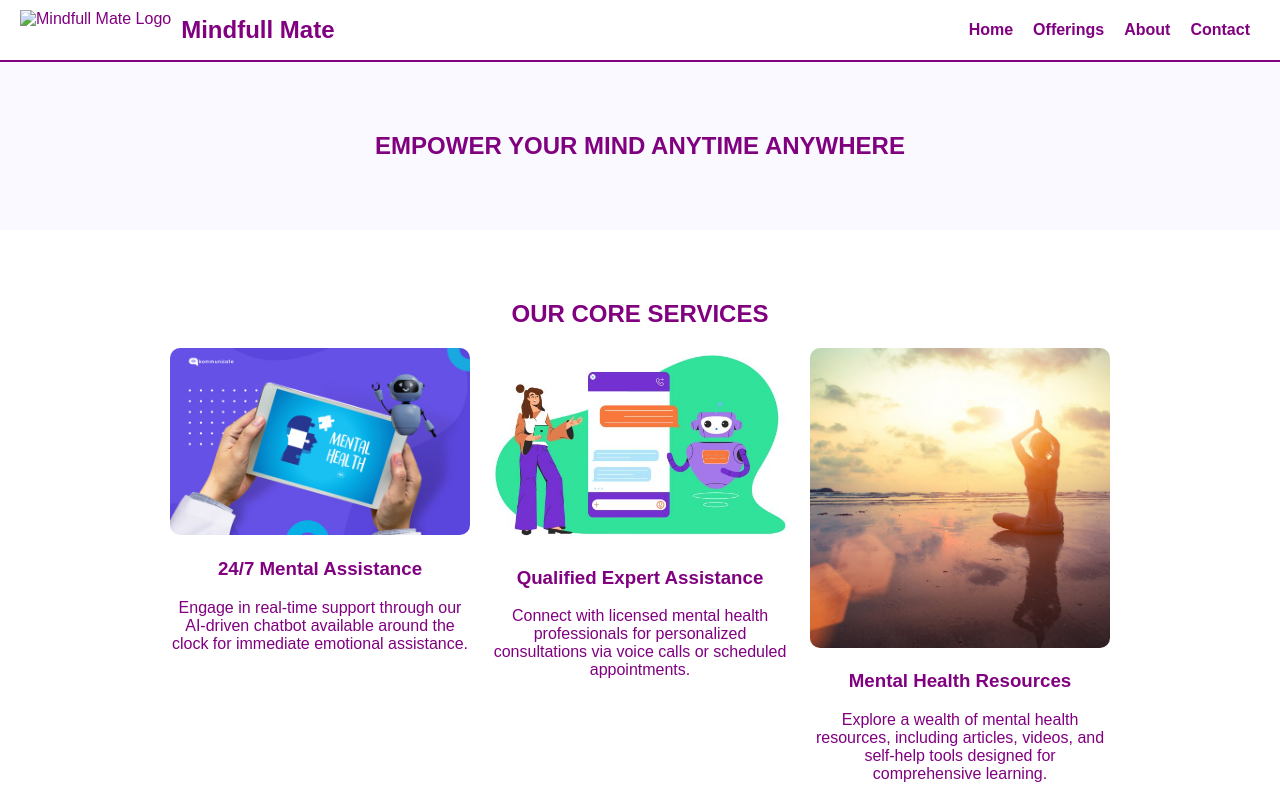
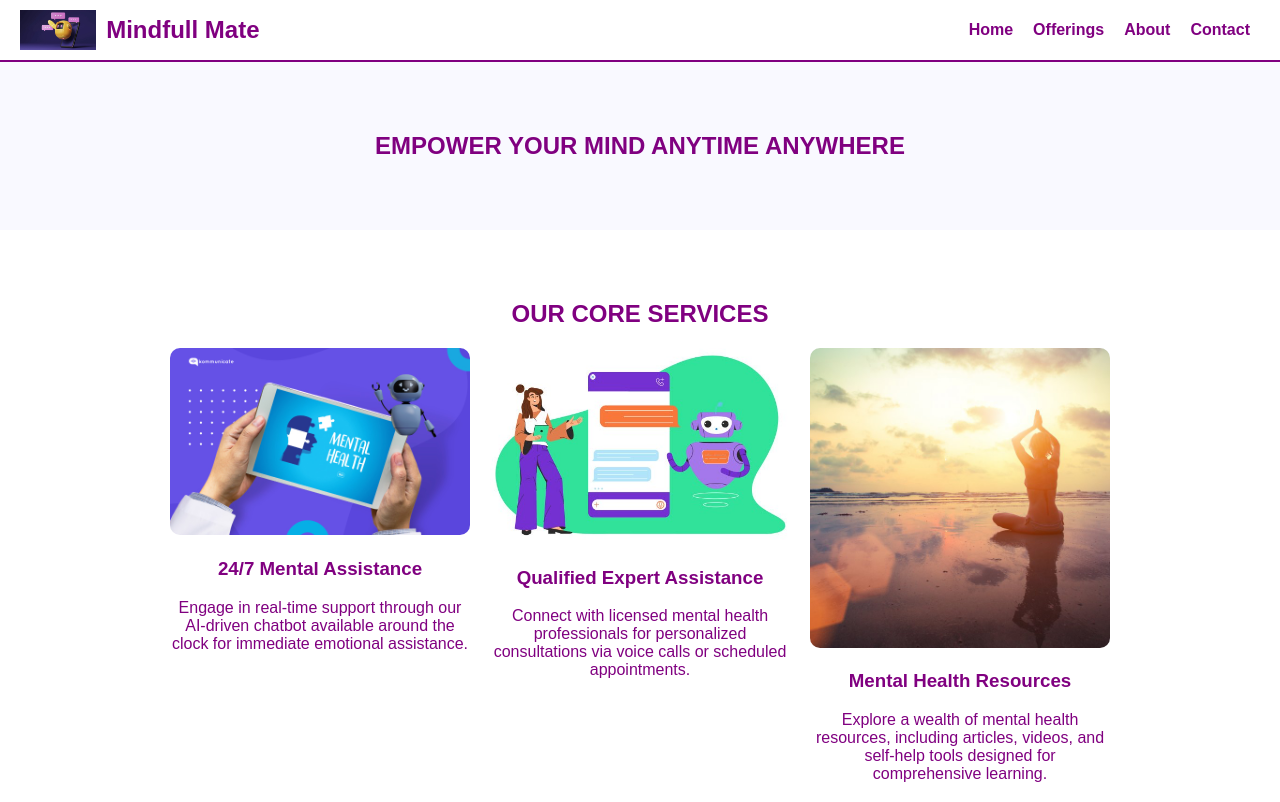
Before and after one commit to AyushGupta1201/mental-health-chatbot, a plain HTML site: page index.html in a window 1280 px wide. Shown: the top 802 px of the page. Drawn offline with Linux system fonts and the light colour scheme.

Commit message:
Update index.html

```diff
--- a/index.html
+++ b/index.html
@@ -9,7 +9,7 @@
 <body>
   <header>
     <div class="logo">
-      <img src="i5.png" alt="Mindfull Mate Logo">
+      <img src="i5.jpg" alt="Mindfull Mate Logo">
       <h1>Mindfull Mate</h1>
     </div>
     <nav>
```
